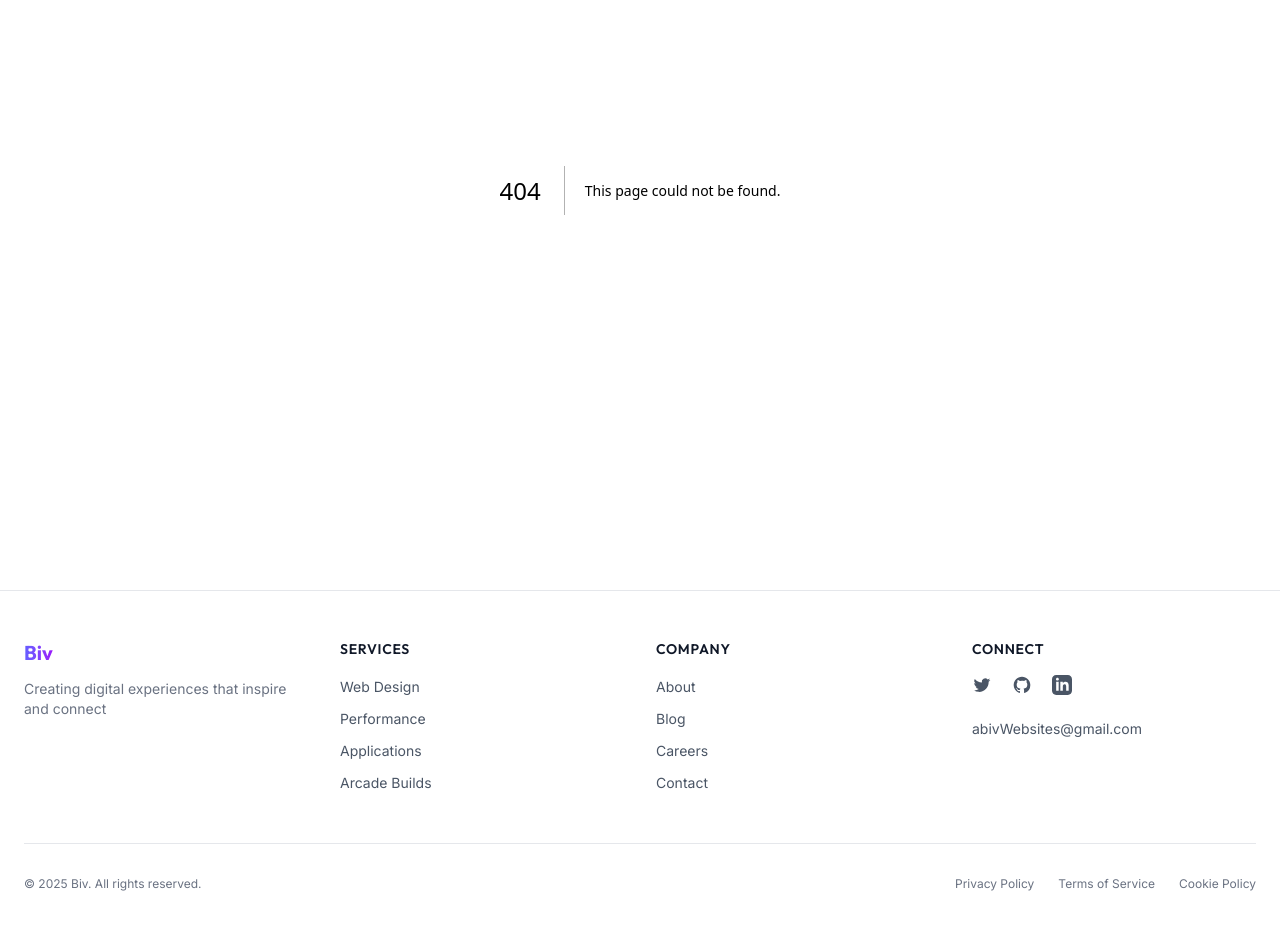
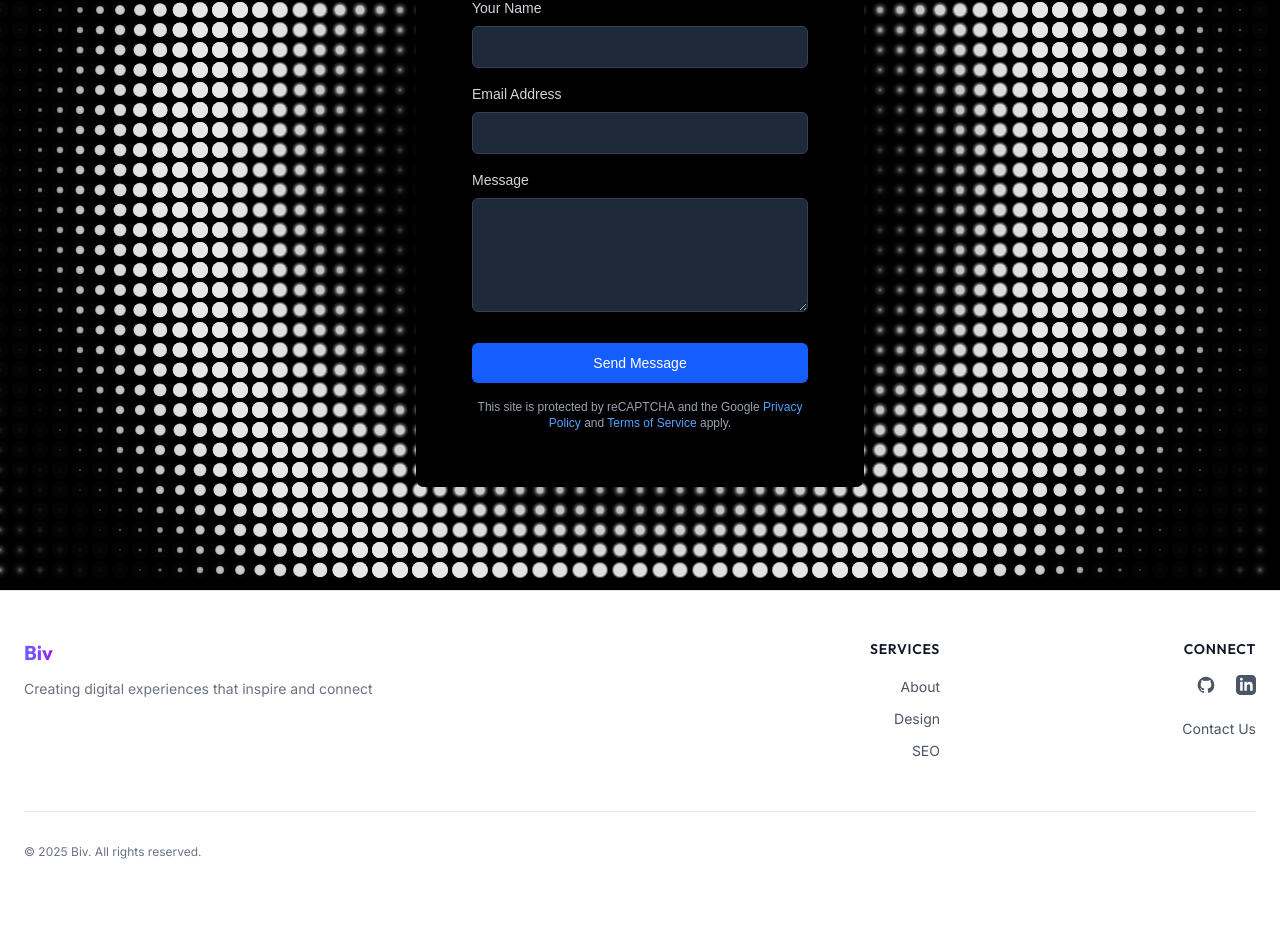
Before and after one commit to abiv23/biviano, a Next.js app: page /contact in a window 1280 px wide. Before the commit this address had no page. Shown: the part 210-1140 px from the top of the page. After the commit the page ends 1118 px from the top, so only its background shows below. Built offline with nearby package versions, Linux system fonts and the light colour scheme.

Commit message:
various updates seo web design home contact

```diff
--- /dev/null
+++ b/src/app/contact/page.js
@@ -0,0 +1,11 @@
+import Waves from '../../components/Waves';
+
+
+export default function ContactPage() {
+
+  return (
+    <div className="relative min-h-screen">
+      <Waves />
+    </div>
+  );
+}
--- a/src/app/page.js
+++ b/src/app/page.js
@@ -13,7 +13,7 @@
        title: "Performance Optimization",
        description: "Revitalize your existing website with lightning-fast load times, mobile-friendly designs, and search engine optimization that drives organic traffic and improves rankings.",
        cta: "Boost Your Site",
-       ctaLink: "/optimization"
+       ctaLink: "/seo"
       },
       {
         src: "/images/arvada-sunrise.png",
@@ -21,15 +21,7 @@
         title: "Custom Web Applications",
         description: "Bespoke solutions built with cutting-edge frameworks that grow with your business. We create intuitive applications that streamline operations and delight users.",
         cta: "Our Services",
-        ctaLink: "/services"
-      },
-      {
-        src: "/images/arcade.png",
-        alt: "Custom Arcade Builds",
-        title: "Free Play Arcades",
-        description: "Custom-built arcade machines featuring classic and modern games for businesses and enthusiasts. Create memorable experiences that keep customers coming back.",
-        cta: "Get a Quote",
-        ctaLink: "/support"
+        ctaLink: "/seo"
       },
       {
        src: "/images/double-rainbow.png",
@@ -37,7 +29,7 @@
        title: "Modern Web Design",
        description: "Stunning, responsive interfaces that captivate visitors across all devices. Our pixel-perfect designs combine aesthetics with functionality to elevate your brand's digital presence.",
        cta: "View Portfolio",
-       ctaLink: "/portfolio"
+       ctaLink: "/seo"
       }
     ]
 
@@ -45,9 +37,8 @@
   return (
     <>
       <Hero />
-      <DynamicBackground />
+      <Carousel items={carouselItems} />
       <MSPaint />
-      <Carousel items={carouselItems} />
       <Waves />
     </>
   );
--- a/src/app/seo/page.js
+++ b/src/app/seo/page.js
@@ -51,20 +51,26 @@
 
   const contentHeader = 'Why Choose Us?'
 
-  const blurbText = `With over two decades of SEO expertise powering multi-million-dollar
+  const blurbText1 = `With over two decades of SEO expertise powering multi-million-dollar
     businesses and a decade of crafting high-performance websites, we bring professional-grade
-    solutions to your digital doorstep. Our team has honed its skills on sites with 1.2 million
-    daily users, delivering custom-built websites—no cookie-cutter builders like Squarespace that
-    stifle speed and flexibility. You’ll own your site outright, free and clear, with full transfer
-    rights if we ever part ways. Plus, enjoy seamless analytics and Google integration, all at a fraction
-     of the cost of typical agencies.`
+    solutions to your digital doorstep.`
+
+  const blurbText2 = `Our team has honed its skills on sites with 1.2 million daily users, delivering custom-built websites—no cookie-cutter builders like Squarespace that
+    stifle speed and flexibility.`
+
+  const blurbText3 = `You’ll own your site outright, free and clear, with full transfer rights if we ever part ways. Plus, enjoy seamless analytics and Google integration, all at a fraction of the cost of typical agencies.`
 
   return (
     <div className="relative min-h-screen">
       {/* Background element */}
       <BackgroundCircles />
-      <ContentBlurb header={contentHeader} text={blurbText}/>
-      <FullWidthImage src="/images/google-search-console.png" />
+      <ContentBlurb
+        header={contentHeader}
+        text1={blurbText1}
+        text2={blurbText2}
+        text3={blurbText3}
+        imgSrc="/images/google-search-console.png"
+      />
       <Carousel items={carouselItems} />
       <Waves />
     </div>
--- /dev/null
+++ b/src/app/web-design/page.js
@@ -0,0 +1,11 @@
+import DynamicBackground from '../../components/DynamicBackground';
+
+
+export default function ContactPage() {
+
+return (
+    <div className="relative min-h-screen">
+        <DynamicBackground />
+    </div>
+);
+}
--- a/src/components/ContentBlurb.jsx
+++ b/src/components/ContentBlurb.jsx
@@ -2,11 +2,15 @@
 
 export default function ContentBlurb({
   header,
-  text,
+  text1,
+  text2,
+  text3,
   highlightColor = "violet",
   icon = null,
   actionText = null,
-  onActionClick = () => {}
+  onActionClick = () => {},
+  imgSrc = null,
+  imgAlt = "Featured image"
 }) {
   // Map of color options for the highlight accent (Material Design palette)
   const colorMap = {
@@ -56,11 +60,11 @@
 
   const colors = colorMap[highlightColor] || colorMap.indigo;
 
+  // If no image is provided, only render the content card
+  if (!imgSrc) {
     return (
       <div className="flex justify-center w-full p-4">
         <div className="max-w-md w-full rounded-lg bg-white dark:bg-gray-800 overflow-hidden shadow-lg border border-gray-100 dark:border-gray-700">
-        {/* Material Design style card with elevation */}
-
           {/* Colored header bar - always visible even without icon */}
           <div className={`${colors.bg} h-3 w-full`}></div>
 
@@ -100,3 +104,67 @@
       </div>
     );
   }
+
+  // If image is provided, render two cards in a flex container
+  return (
+    <div className="flex flex-col md:flex-row w-full p-12 gap-4">
+      {/* Content card - 1/4 width on desktop */}
+      <div className="w-full md:w-1/4">
+        <div className="w-full rounded-lg bg-white dark:bg-gray-800 overflow-hidden shadow-lg border border-gray-100 dark:border-gray-700 h-full">
+          {/* Colored header bar - always visible even without icon */}
+          <div className={`${colors.bg} h-3 w-full`}></div>
+
+          {/* Optional icon that sits on the header bar */}
+          {icon && (
+            <div className="flex justify-center -mt-8 mb-2">
+              <div className={`w-16 h-16 rounded-full ${colors.bg} p-1 shadow-lg`}>
+                <div className="w-full h-full rounded-full bg-white flex items-center justify-center text-xl text-gray-800">
+                  {icon}
+                </div>
+              </div>
+            </div>
+          )}
+
+          {/* Card content with increased padding */}
+          <div className="p-6 pt-10 text-center">
+            <h2 className="text-xl font-medium text-gray-800 dark:text-white mb-4">
+              {header}
+            </h2>
+            <p className="text-gray-600 dark:text-gray-300 leading-relaxed mb-6 text-base">
+              {text1}
+            </p>
+            <p className="text-gray-600 dark:text-gray-300 leading-relaxed mb-6 text-base">
+              {text2}
+            </p>
+            <p className="text-gray-600 dark:text-gray-300 leading-relaxed mb-6 text-base">
+              {text3}
+            </p>
+
+            {/* Optional action button - Material style with more emphasis */}
+            {actionText && (
+              <div className="flex justify-end">
+                <button
+                  onClick={onActionClick}
+                  className={`uppercase font-medium ${colors.text} py-2 px-6 rounded focus:outline-none focus:ring-2 ${colors.ripple} transition-colors`}
+                >
+                  {actionText}
+                </button>
+              </div>
+            )}
+          </div>
+        </div>
+      </div>
+
+      {/* Image card - 3/4 width on desktop */}
+      <div className="w-full md:w-3/4">
+        <div className="w-full rounded-lg overflow-hidden shadow-lg border border-gray-100 dark:border-gray-700 h-full">
+          <img
+            src={imgSrc}
+            alt={imgAlt}
+            className="w-full h-full object-cover"
+          />
+        </div>
+      </div>
+    </div>
+  );
+}
--- a/src/components/Footer.jsx
+++ b/src/components/Footer.jsx
@@ -10,7 +10,7 @@
       <div className="container mx-auto px-6 py-12">
         <div className="grid grid-cols-1 md:grid-cols-4 gap-8">
           {/* Logo and tagline */}
-          <div className="md:col-span-1">
+          <div className="md:col-span-2">
             <Link href="/" className="inline-block">
               <span className="text-xl font-bold bg-gradient-to-r from-indigo-500 to-purple-600 bg-clip-text text-transparent" style={{ fontFamily: "var(--font-outfit)" }}>Biv</span>
             </Link>
@@ -19,40 +19,20 @@
             </p>
           </div>
 
-          {/* Quick links */}
-          <div className="md:col-span-1">
+          {/* Company */}
+          <div className="md:col-span-1 md:text-right">
             <h3 className="text-sm font-semibold text-gray-900 dark:text-gray-100 uppercase tracking-wider mb-4" style={{ fontFamily: "var(--font-outfit)" }}>
               Services
             </h3>
             <ul className="space-y-2">
-              {["Web Design", "Performance", "Applications", "Arcade Builds"].map((item, i) => (
+              {[{name: "About", link: '/about'}, {name: "Design", link: '/web-design'}, {name: "SEO", link: '/seo'}].map((item, i) => (
                 <li key={i}>
                   <Link
-                    href="#"
+                    href={item.link}
                     className="text-sm text-gray-600 dark:text-gray-400 hover:text-indigo-600 dark:hover:text-indigo-400 transition-colors"
                     style={{ fontFamily: "var(--font-inter)" }}
                   >
-                    {item}
-                  </Link>
-                </li>
-              ))}
-            </ul>
-          </div>
-
-          {/* Company */}
-          <div className="md:col-span-1">
-            <h3 className="text-sm font-semibold text-gray-900 dark:text-gray-100 uppercase tracking-wider mb-4" style={{ fontFamily: "var(--font-outfit)" }}>
-              Company
-            </h3>
-            <ul className="space-y-2">
-              {["About", "Blog", "Careers", "Contact"].map((item, i) => (
-                <li key={i}>
-                  <Link
-                    href="#"
-                    className="text-sm text-gray-600 dark:text-gray-400 hover:text-indigo-600 dark:hover:text-indigo-400 transition-colors"
-                    style={{ fontFamily: "var(--font-inter)" }}
-                  >
-                    {item}
+                    {item.name}
                   </Link>
                 </li>
               ))}
@@ -60,25 +40,19 @@
           </div>
 
           {/* Contact/Social */}
-          <div className="md:col-span-1">
+          <div className="md:col-span-1 md:text-right">
             <h3 className="text-sm font-semibold text-gray-900 dark:text-gray-100 uppercase tracking-wider mb-4" style={{ fontFamily: "var(--font-outfit)" }}>
               Connect
             </h3>
-            <div className="flex space-x-5 mb-6">
+            <div className="flex md:justify-end space-x-5 mb-6">
               {/* Social icons */}
-              <a href="#" className="text-gray-600 dark:text-gray-400 hover:text-indigo-600 dark:hover:text-indigo-400 transition-colors">
-                <span className="sr-only">Twitter</span>
-                <svg className="h-5 w-5" fill="currentColor" viewBox="0 0 24 24" aria-hidden="true">
-                  <path d="M8.29 20.251c7.547 0 11.675-6.253 11.675-11.675 0-.178 0-.355-.012-.53A8.348 8.348 0 0022 5.92a8.19 8.19 0 01-2.357.646 4.118 4.118 0 001.804-2.27 8.224 8.224 0 01-2.605.996 4.107 4.107 0 00-6.993 3.743 11.65 11.65 0 01-8.457-4.287 4.106 4.106 0 001.27 5.477A4.072 4.072 0 012.8 9.713v.052a4.105 4.105 0 003.292 4.022 4.095 4.095 0 01-1.853.07 4.108 4.108 0 003.834 2.85A8.233 8.233 0 012 18.407a11.616 11.616 0 006.29 1.84" />
-                </svg>
-              </a>
-              <a href="#" className="text-gray-600 dark:text-gray-400 hover:text-indigo-600 dark:hover:text-indigo-400 transition-colors">
+              <a href="https://github.com/abiv23" className="text-gray-600 dark:text-gray-400 hover:text-indigo-600 dark:hover:text-indigo-400 transition-colors">
                 <span className="sr-only">GitHub</span>
                 <svg className="h-5 w-5" fill="currentColor" viewBox="0 0 24 24" aria-hidden="true">
                   <path fillRule="evenodd" d="M12 2C6.477 2 2 6.484 2 12.017c0 4.425 2.865 8.18 6.839 9.504.5.092.682-.217.682-.483 0-.237-.008-.868-.013-1.703-2.782.605-3.369-1.343-3.369-1.343-.454-1.158-1.11-1.466-1.11-1.466-.908-.62.069-.608.069-.608 1.003.07 1.531 1.032 1.531 1.032.892 1.53 2.341 1.088 2.91.832.092-.647.35-1.088.636-1.338-2.22-.253-4.555-1.113-4.555-4.951 0-1.093.39-1.988 1.029-2.688-.103-.253-.446-1.272.098-2.65 0 0 .84-.27 2.75 1.026A9.564 9.564 0 0112 6.844c.85.004 1.705.115 2.504.337 1.909-1.296 2.747-1.027 2.747-1.027.546 1.379.202 2.398.1 2.651.64.7 1.028 1.595 1.028 2.688 0 3.848-2.339 4.695-4.566 4.943.359.309.678.92.678 1.855 0 1.338-.012 2.419-.012 2.747 0 .268.18.58.688.482A10.019 10.019 0 0022 12.017C22 6.484 17.522 2 12 2z" clipRule="evenodd" />
                 </svg>
               </a>
-              <a href="#" className="text-gray-600 dark:text-gray-400 hover:text-indigo-600 dark:hover:text-indigo-400 transition-colors">
+              <a href="https://www.linkedin.com/in/abiv23/" target="_blank" className="text-gray-600 dark:text-gray-400 hover:text-indigo-600 dark:hover:text-indigo-400 transition-colors">
                 <span className="sr-only">LinkedIn</span>
                 <svg className="h-5 w-5" fill="currentColor" viewBox="0 0 24 24" aria-hidden="true">
                   <path d="M19 0h-14c-2.761 0-5 2.239-5 5v14c0 2.761 2.239 5 5 5h14c2.762 0 5-2.239 5-5v-14c0-2.761-2.238-5-5-5zm-11 19h-3v-11h3v11zm-1.5-12.268c-.966 0-1.75-.79-1.75-1.764s.784-1.764 1.75-1.764 1.75.79 1.75 1.764-.783 1.764-1.75 1.764zm13.5 12.268h-3v-5.604c0-3.368-4-3.113-4 0v5.604h-3v-11h3v1.765c1.396-2.586 7-2.777 7 2.476v6.759z" />
@@ -87,8 +61,8 @@
             </div>
 
             <p className="text-sm text-gray-600 dark:text-gray-400" style={{ fontFamily: "var(--font-inter)" }}>
-              <a href="mailto:abivWebsites@gmail.com" className="hover:text-indigo-600 dark:hover:text-indigo-400 transition-colors">
-                abivWebsites@gmail.com
+              <a href="/contact" className="hover:text-indigo-600 dark:hover:text-indigo-400 transition-colors">
+                Contact Us
               </a>
             </p>
           </div>
@@ -100,29 +74,6 @@
             <p className="text-xs text-gray-500 dark:text-gray-400" style={{ fontFamily: "var(--font-inter)" }}>
               © {currentYear} Biv. All rights reserved.
             </p>
-            <div className="flex space-x-6 mt-4 md:mt-0">
-              <Link
-                href="#"
-                className="text-xs text-gray-500 dark:text-gray-400 hover:text-indigo-600 dark:hover:text-indigo-400 transition-colors"
-                style={{ fontFamily: "var(--font-inter)" }}
-              >
-                Privacy Policy
-              </Link>
-              <Link
-                href="#"
-                className="text-xs text-gray-500 dark:text-gray-400 hover:text-indigo-600 dark:hover:text-indigo-400 transition-colors"
-                style={{ fontFamily: "var(--font-inter)" }}
-              >
-                Terms of Service
-              </Link>
-              <Link
-                href="#"
-                className="text-xs text-gray-500 dark:text-gray-400 hover:text-indigo-600 dark:hover:text-indigo-400 transition-colors"
-                style={{ fontFamily: "var(--font-inter)" }}
-              >
-                Cookie Policy
-              </Link>
-            </div>
           </div>
         </div>
       </div>
--- a/src/components/Nav.jsx
+++ b/src/components/Nav.jsx
@@ -49,10 +49,8 @@
           </Link>
 
           {/* Desktop Navigation */}
-          <nav className="hidden md:flex items-center space-x-6">
-          {/* {["", "", ""].map((item, i) => ( */}
+          <nav className="hidden md:flex items-center space-x-6 cursor-auto">
             <Link
-                key={'About'}
                 href="/about"
                 className="text-white hover:text-indigo-300 transition-colors text-sm"
                 style={{ fontFamily: "var(--font-inter)" }}
@@ -60,27 +58,32 @@
                 About
             </Link>
             <Link
-                key={'Clients'}
-                href="/portfolio"
+                href="/web-design"
                 className="text-white hover:text-indigo-300 transition-colors text-sm"
                 style={{ fontFamily: "var(--font-inter)" }}
                 >
-                Clients
+                Design
             </Link>
             <Link
-                key={'Website Optimization'}
                 href="/seo"
                 className="text-white hover:text-indigo-300 transition-colors text-sm"
                 style={{ fontFamily: "var(--font-inter)" }}
                 >
-                Website Optimization
+                SEO
             </Link>
-            <Button
-              className="bg-gradient-to-r from-indigo-500 to-purple-600 hover:from-indigo-600 hover:to-purple-700 text-white"
-              style={{ fontFamily: "var(--font-outfit)" }}
-            >
-              Contact
-            </Button>
+            <Link
+                href="/contact"
+                className="text-white hover:text-indigo-300 transition-colors text-sm cursor-pointer"
+                style={{ fontFamily: "var(--font-inter)" }}
+                >
+                <Button
+                  className="bg-gradient-to-r from-indigo-500 to-purple-600 hover:from-indigo-600 hover:to-purple-700 text-white cursor-pointer"
+                  style={{ fontFamily: "var(--font-outfit)" }}
+                >
+                  Contact
+                </Button>
+            </Link>
+
           </nav>
 
           {/* Mobile Menu Button */}
```
Lines whose indentation alone changed are shown as unchanged.
